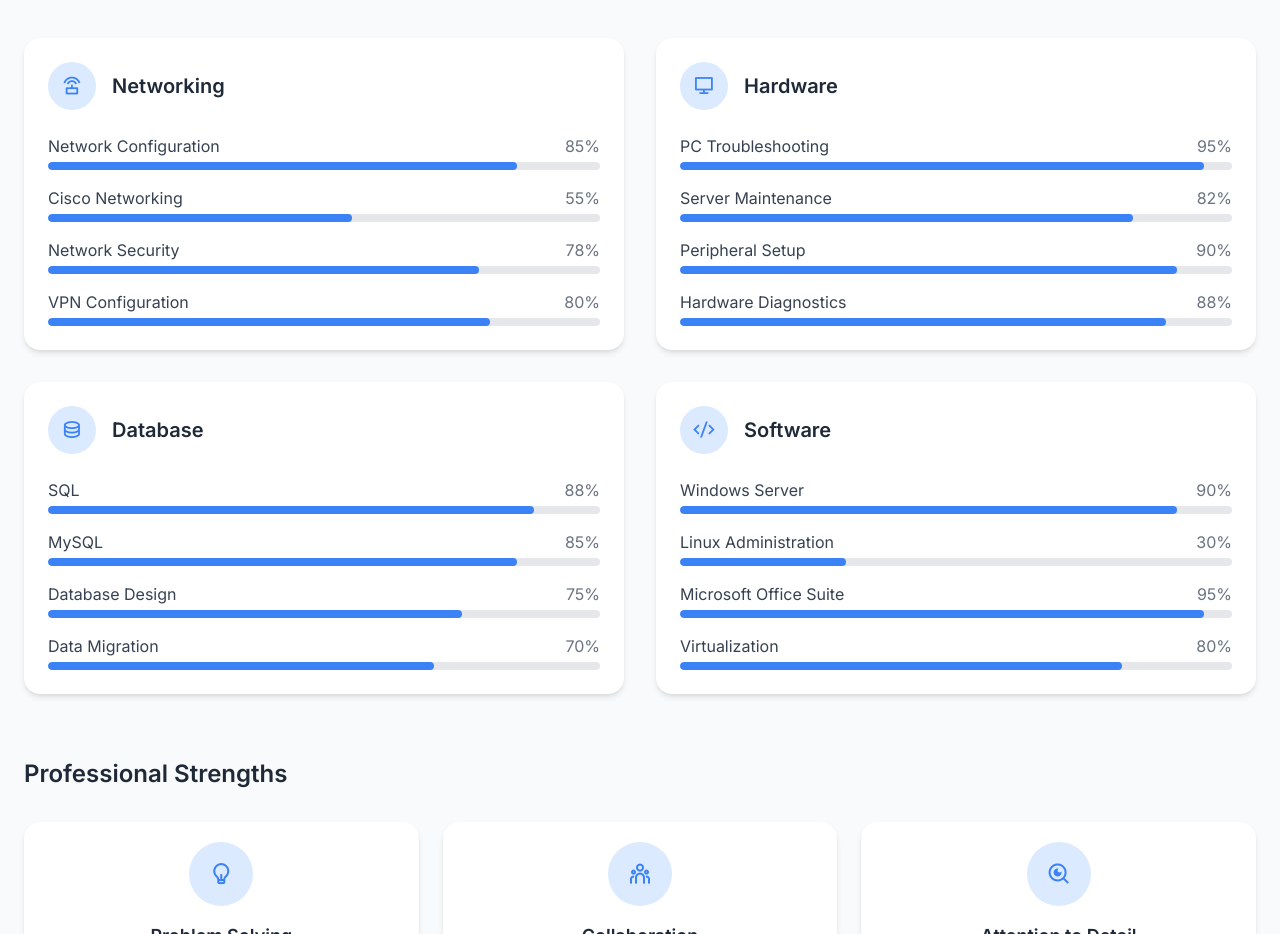
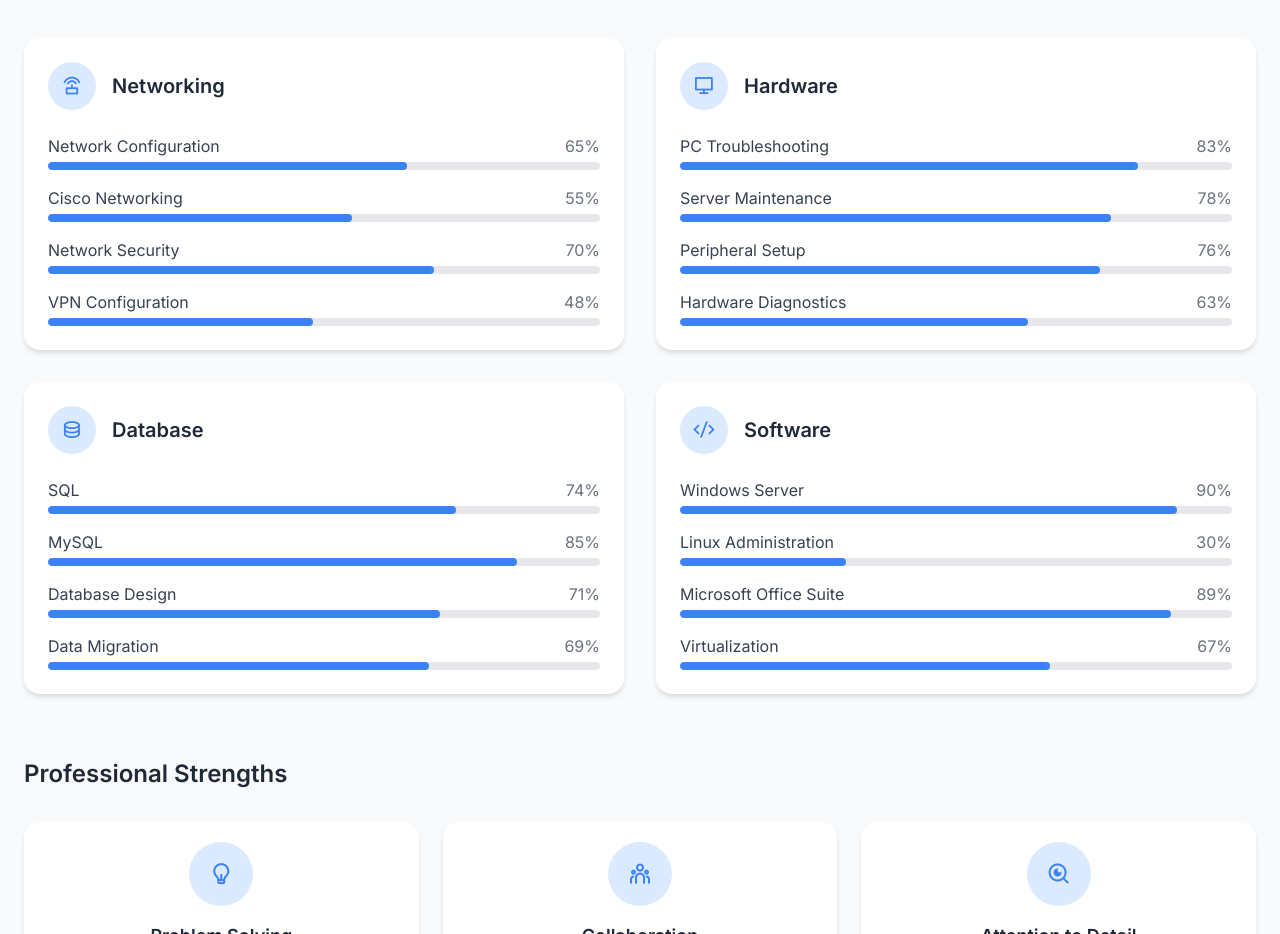
Before and after one commit to ruziwatakundanashe/Walter-website, a plain HTML site: page index.html in a window 1280 px wide. Shown: the part 2100-3034 px from the top of the page. Drawn offline with nearby package versions, Linux system fonts and the light colour scheme.

Commit message:
Update index.html

```diff
--- a/index.html
+++ b/index.html
@@ -196,10 +196,10 @@
                         <div>
                             <div class="flex justify-between mb-1">
                                 <span class="text-gray-700">Network Configuration</span>
-                                <span class="text-gray-500">85%</span>
+                                <span class="text-gray-500">65%</span>
                             </div>
                             <div class="skill-bar">
-                                <div class="skill-progress" style="width: 85%"></div>
+                                <div class="skill-progress" style="width: 65%"></div>
                             </div>
                         </div>
 
@@ -216,20 +216,20 @@
                         <div>
                             <div class="flex justify-between mb-1">
                                 <span class="text-gray-700">Network Security</span>
-                                <span class="text-gray-500">78%</span>
+                                <span class="text-gray-500">70%</span>
                             </div>
                             <div class="skill-bar">
-                                <div class="skill-progress" style="width: 78%"></div>
+                                <div class="skill-progress" style="width: 70%"></div>
                             </div>
                         </div>
 
                         <div>
                             <div class="flex justify-between mb-1">
                                 <span class="text-gray-700">VPN Configuration</span>
-                                <span class="text-gray-500">80%</span>
+                                <span class="text-gray-500">48%</span>
                             </div>
                             <div class="skill-bar">
-                                <div class="skill-progress" style="width: 80%"></div>
+                                <div class="skill-progress" style="width: 48%"></div>
                             </div>
                         </div>
                     </div>
@@ -248,40 +248,40 @@
                         <div>
                             <div class="flex justify-between mb-1">
                                 <span class="text-gray-700">PC Troubleshooting</span>
-                                <span class="text-gray-500">95%</span>
+                                <span class="text-gray-500">83%</span>
                             </div>
                             <div class="skill-bar">
-                                <div class="skill-progress" style="width: 95%"></div>
+                                <div class="skill-progress" style="width: 83%"></div>
                             </div>
                         </div>
 
                         <div>
                             <div class="flex justify-between mb-1">
                                 <span class="text-gray-700">Server Maintenance</span>
-                                <span class="text-gray-500">82%</span>
+                                <span class="text-gray-500">78%</span>
                             </div>
                             <div class="skill-bar">
-                                <div class="skill-progress" style="width: 82%"></div>
+                                <div class="skill-progress" style="width: 78%"></div>
                             </div>
                         </div>
 
                         <div>
                             <div class="flex justify-between mb-1">
                                 <span class="text-gray-700">Peripheral Setup</span>
-                                <span class="text-gray-500">90%</span>
+                                <span class="text-gray-500">76%</span>
                             </div>
                             <div class="skill-bar">
-                                <div class="skill-progress" style="width: 90%"></div>
+                                <div class="skill-progress" style="width: 76%"></div>
                             </div>
                         </div>
 
                         <div>
                             <div class="flex justify-between mb-1">
                                 <span class="text-gray-700">Hardware Diagnostics</span>
-                                <span class="text-gray-500">88%</span>
+                                <span class="text-gray-500">63%</span>
                             </div>
                             <div class="skill-bar">
-                                <div class="skill-progress" style="width: 88%"></div>
+                                <div class="skill-progress" style="width: 63%"></div>
                             </div>
                         </div>
                     </div>
@@ -300,10 +300,10 @@
                         <div>
                             <div class="flex justify-between mb-1">
                                 <span class="text-gray-700">SQL</span>
-                                <span class="text-gray-500">88%</span>
+                                <span class="text-gray-500">74%</span>
                             </div>
                             <div class="skill-bar">
-                                <div class="skill-progress" style="width: 88%"></div>
+                                <div class="skill-progress" style="width: 74%"></div>
                             </div>
                         </div>
 
@@ -320,20 +320,20 @@
                         <div>
                             <div class="flex justify-between mb-1">
                                 <span class="text-gray-700">Database Design</span>
-                                <span class="text-gray-500">75%</span>
+                                <span class="text-gray-500">71%</span>
                             </div>
                             <div class="skill-bar">
-                                <div class="skill-progress" style="width: 75%"></div>
+                                <div class="skill-progress" style="width: 71%"></div>
                             </div>
                         </div>
 
                         <div>
                             <div class="flex justify-between mb-1">
                                 <span class="text-gray-700">Data Migration</span>
-                                <span class="text-gray-500">70%</span>
+                                <span class="text-gray-500">69%</span>
                             </div>
                             <div class="skill-bar">
-                                <div class="skill-progress" style="width: 70%"></div>
+                                <div class="skill-progress" style="width: 69%"></div>
                             </div>
                         </div>
                     </div>
@@ -372,20 +372,20 @@
                         <div>
                             <div class="flex justify-between mb-1">
                                 <span class="text-gray-700">Microsoft Office Suite</span>
-                                <span class="text-gray-500">95%</span>
+                                <span class="text-gray-500">89%</span>
                             </div>
                             <div class="skill-bar">
-                                <div class="skill-progress" style="width: 95%"></div>
+                                <div class="skill-progress" style="width: 89%"></div>
                             </div>
                         </div>
 
                         <div>
                             <div class="flex justify-between mb-1">
                                 <span class="text-gray-700">Virtualization</span>
-                                <span class="text-gray-500">80%</span>
+                                <span class="text-gray-500">67%</span>
                             </div>
                             <div class="skill-bar">
-                                <div class="skill-progress" style="width: 80%"></div>
+                                <div class="skill-progress" style="width: 67%"></div>
                             </div>
                         </div>
                     </div>
```
